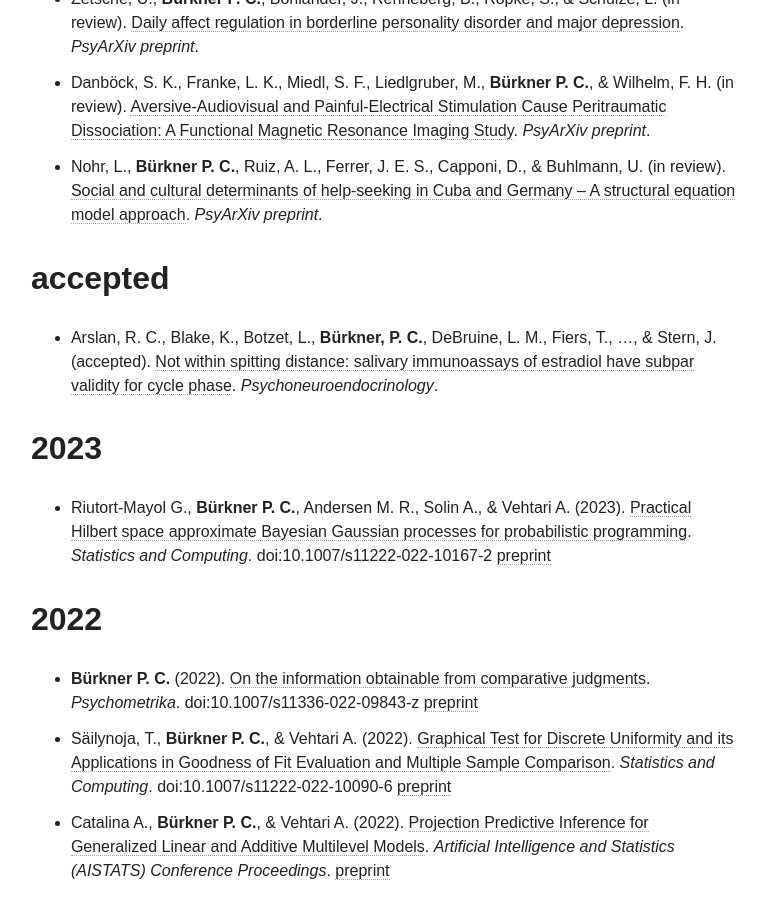
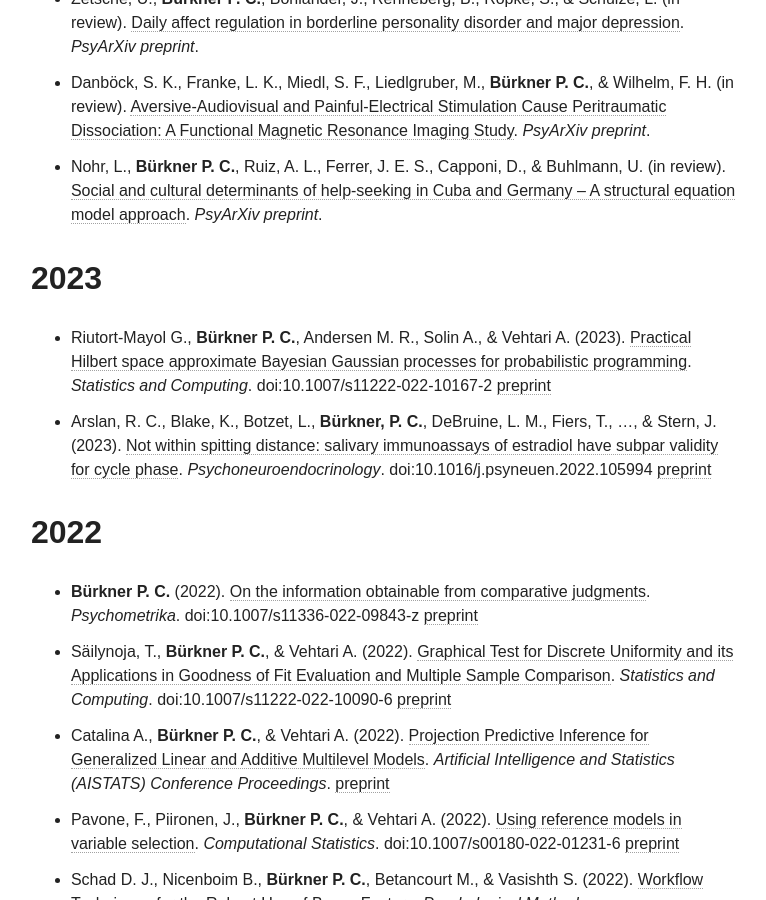
Before and after one commit to paul-buerkner/paul-buerkner.github.io, a Jekyll site: the page built from publications/index.md, in a window 1280 px wide and 900 px high, scrolled down 1859 px. Shown: the whole window, without its empty margins (255-1021 px from the left). Built offline with Jekyll 4.4.1, drawn with Linux system fonts in a browser that asks for light colours; nearby versions of some CDN libraries.

Commit message:
add paper to published

```diff
--- a/publications/index.md
+++ b/publications/index.md
@@ -28,13 +28,10 @@
 * Danböck, S. K., Franke, L. K., Miedl, S. F., Liedlgruber, M., **Bürkner P. C.**, & Wilhelm, F. H. (in review). [Aversive-Audiovisual and Painful-Electrical Stimulation Cause Peritraumatic Dissociation: A Functional Magnetic Resonance Imaging Study](https://psyarxiv.com/tgc7m/). *PsyArXiv preprint*.
 * Nohr, L., **Bürkner P. C.**, Ruiz, A. L., Ferrer, J. E. S., Capponi, D., & Buhlmann, U. (in review). [Social and cultural determinants of help-seeking in Cuba and Germany – A structural equation model approach](https://psyarxiv.com/5tqwv/). *PsyArXiv preprint*.
 
-## accepted
-
-* Arslan, R. C., Blake, K., Botzet, L., **Bürkner, P. C.**, DeBruine, L. M., Fiers, T., ..., & Stern, J. (accepted). [Not within spitting distance: salivary immunoassays of estradiol have subpar validity for cycle phase](https://psyarxiv.com/5r8mg/). *Psychoneuroendocrinology*.
-
 ## 2023
 
 * Riutort-Mayol G., **Bürkner P. C.**, Andersen M. R., Solin A., & Vehtari A. (2023). [Practical Hilbert space approximate Bayesian Gaussian processes for probabilistic programming](https://doi.org/10.1007/s11222-022-10167-2). *Statistics and Computing*. doi:10.1007/s11222-022-10167-2 [preprint](http://arxiv.org/abs/2004.11408)
+* Arslan, R. C., Blake, K., Botzet, L., **Bürkner, P. C.**, DeBruine, L. M., Fiers, T., ..., & Stern, J. (2023). [Not within spitting distance: salivary immunoassays of estradiol have subpar validity for cycle phase](https://doi.org/10.1016/j.psyneuen.2022.105994). *Psychoneuroendocrinology*. doi:10.1016/j.psyneuen.2022.105994 [preprint](https://psyarxiv.com/5r8mg/)
 
 ## 2022
 
```
